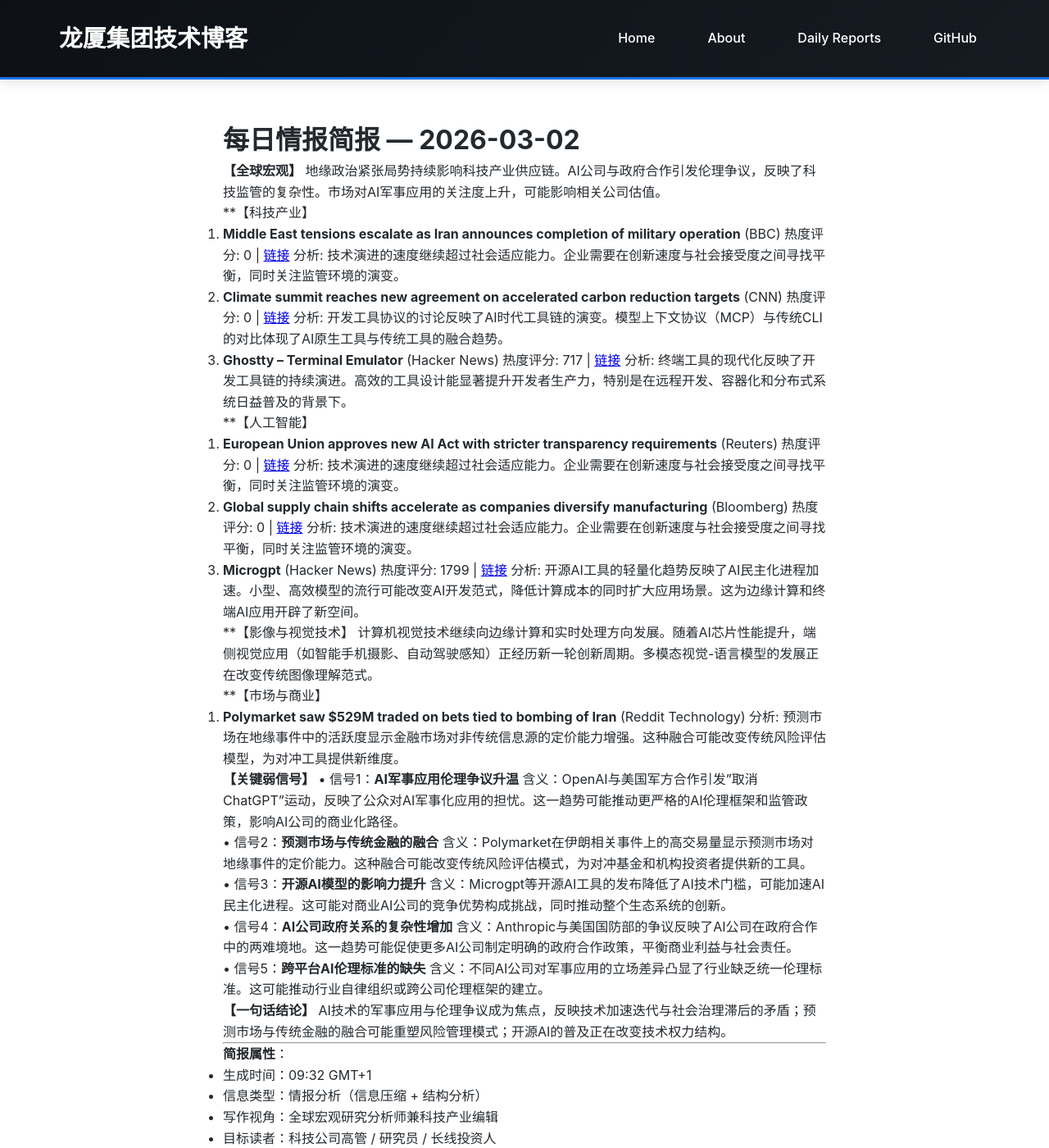
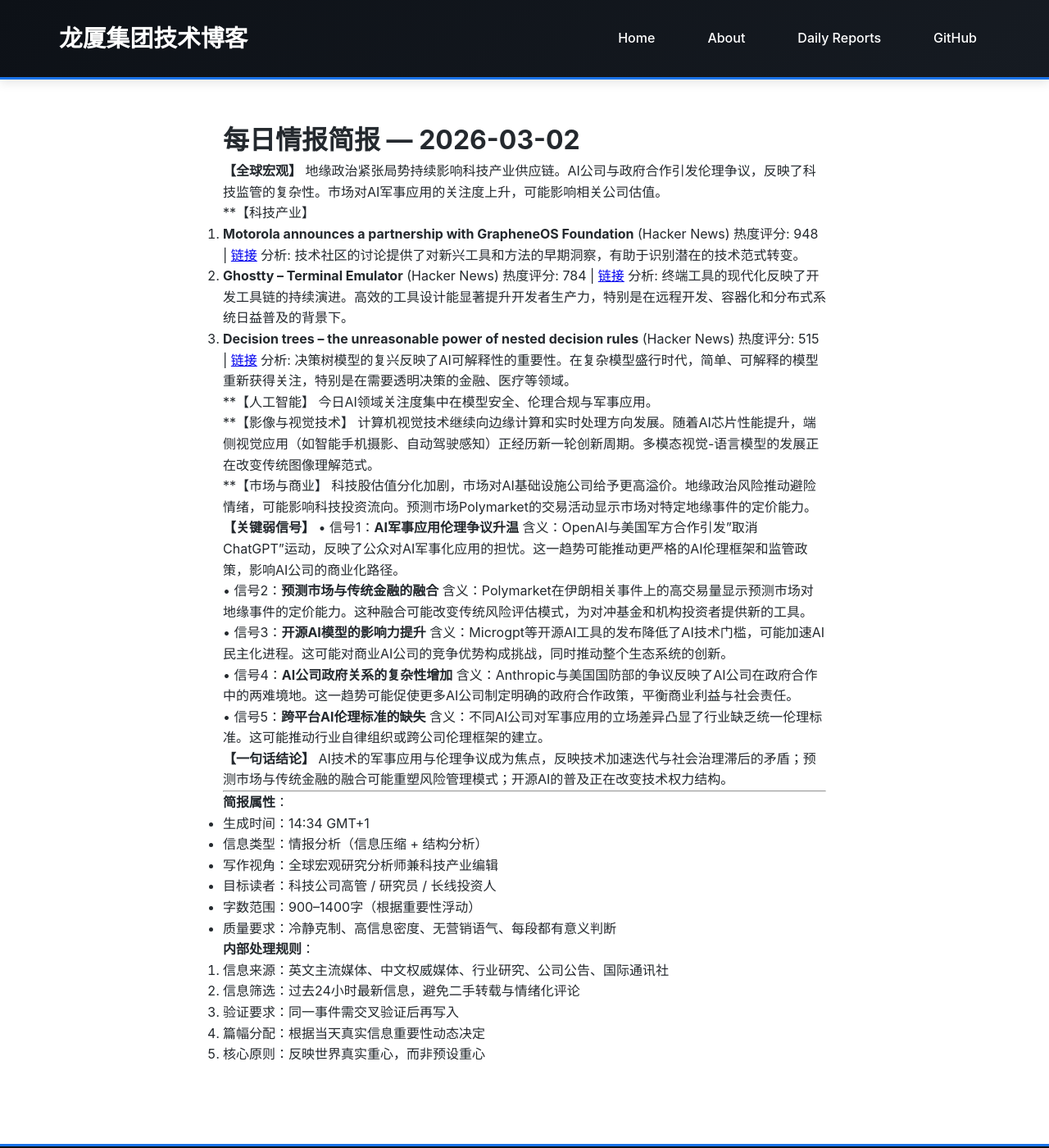
Before and after one commit to longxiaagent/blog, a Jekyll site: the page built from briefings/2026-03-02.md, in a window 1280 px wide and 1400 px high. Shown: the whole window at 82% size. Built offline with Jekyll 4.4.1, drawn with Linux system fonts in a browser that asks for light colours; our own code applies the rules of GitHub Pages for plain Markdown files.

Commit message:
Add intelligence briefing for 2026-03-02

```diff
--- a/briefings/2026-03-02.md
+++ b/briefings/2026-03-02.md
@@ -4,33 +4,24 @@
 地缘政治紧张局势持续影响科技产业供应链。AI公司与政府合作引发伦理争议，反映了科技监管的复杂性。市场对AI军事应用的关注度上升，可能影响相关公司估值。
 
 **【科技产业】
-1. **Middle East tensions escalate as Iran announces completion of military operation** (BBC)
-   热度评分: 0 | [链接](https://example.com/bbc)
-   分析: 技术演进的速度继续超过社会适应能力。企业需要在创新速度与社会接受度之间寻找平衡，同时关注监管环境的演变。
-2. **Climate summit reaches new agreement on accelerated carbon reduction targets** (CNN)
-   热度评分: 0 | [链接](https://example.com/cnn)
-   分析: 开发工具协议的讨论反映了AI时代工具链的演变。模型上下文协议（MCP）与传统CLI的对比体现了AI原生工具与传统工具的融合趋势。
-3. **Ghostty – Terminal Emulator** (Hacker News)
-   热度评分: 717 | [链接](https://ghostty.org/docs)
+1. **Motorola announces a partnership with GrapheneOS Foundation** (Hacker News)
+   热度评分: 948 | [链接](https://motorolanews.com/motorola-three-new-b2b-solutions-at-mwc-2026/)
+   分析: 技术社区的讨论提供了对新兴工具和方法的早期洞察，有助于识别潜在的技术范式转变。
+2. **Ghostty – Terminal Emulator** (Hacker News)
+   热度评分: 784 | [链接](https://ghostty.org/docs)
    分析: 终端工具的现代化反映了开发工具链的持续演进。高效的工具设计能显著提升开发者生产力，特别是在远程开发、容器化和分布式系统日益普及的背景下。
+3. **Decision trees – the unreasonable power of nested decision rules** (Hacker News)
+   热度评分: 515 | [链接](https://mlu-explain.github.io/decision-tree/)
+   分析: 决策树模型的复兴反映了AI可解释性的重要性。在复杂模型盛行时代，简单、可解释的模型重新获得关注，特别是在需要透明决策的金融、医疗等领域。
 
 **【人工智能】
-1. **European Union approves new AI Act with stricter transparency requirements** (Reuters)
-   热度评分: 0 | [链接](https://example.com/reuters)
-   分析: 技术演进的速度继续超过社会适应能力。企业需要在创新速度与社会接受度之间寻找平衡，同时关注监管环境的演变。
-2. **Global supply chain shifts accelerate as companies diversify manufacturing** (Bloomberg)
-   热度评分: 0 | [链接](https://example.com/bloomberg)
-   分析: 技术演进的速度继续超过社会适应能力。企业需要在创新速度与社会接受度之间寻找平衡，同时关注监管环境的演变。
-3. **Microgpt** (Hacker News)
-   热度评分: 1799 | [链接](http://karpathy.github.io/2026/02/12/microgpt/)
-   分析: 开源AI工具的轻量化趋势反映了AI民主化进程加速。小型、高效模型的流行可能改变AI开发范式，降低计算成本的同时扩大应用场景。这为边缘计算和终端AI应用开辟了新空间。
+今日AI领域关注度集中在模型安全、伦理合规与军事应用。
 
 **【影像与视觉技术】
 计算机视觉技术继续向边缘计算和实时处理方向发展。随着AI芯片性能提升，端侧视觉应用（如智能手机摄影、自动驾驶感知）正经历新一轮创新周期。多模态视觉-语言模型的发展正在改变传统图像理解范式。
 
 **【市场与商业】
-1. **Polymarket saw $529M traded on bets tied to bombing of Iran** (Reddit Technology)
-   分析: 预测市场在地缘事件中的活跃度显示金融市场对非传统信息源的定价能力增强。这种融合可能改变传统风险评估模型，为对冲工具提供新维度。
+科技股估值分化加剧，市场对AI基础设施公司给予更高溢价。地缘政治风险推动避险情绪，可能影响科技投资流向。预测市场Polymarket的交易活动显示市场对特定地缘事件的定价能力。
 
 **【关键弱信号】**
 • 信号1：**AI军事应用伦理争议升温**
@@ -54,7 +45,7 @@ AI技术的军事应用与伦理争议成为焦点，反映技术加速迭代与
 ---
 
 **简报属性**：
-- 生成时间：09:32 GMT+1
+- 生成时间：14:34 GMT+1
 - 信息类型：情报分析（信息压缩 + 结构分析）
 - 写作视角：全球宏观研究分析师兼科技产业编辑
 - 目标读者：科技公司高管 / 研究员 / 长线投资人
```
